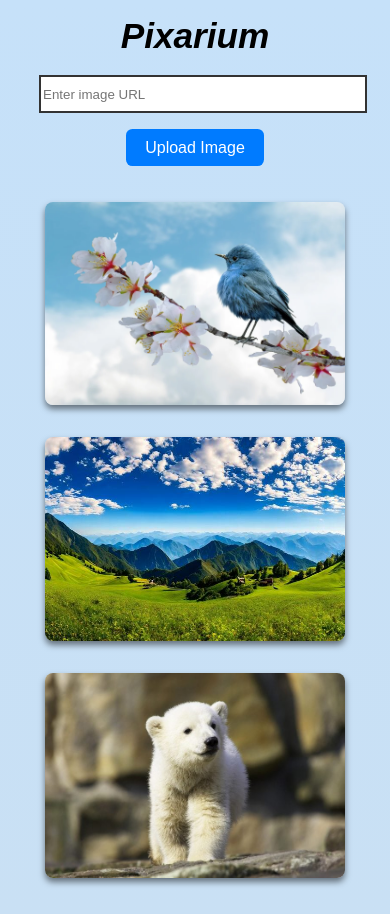
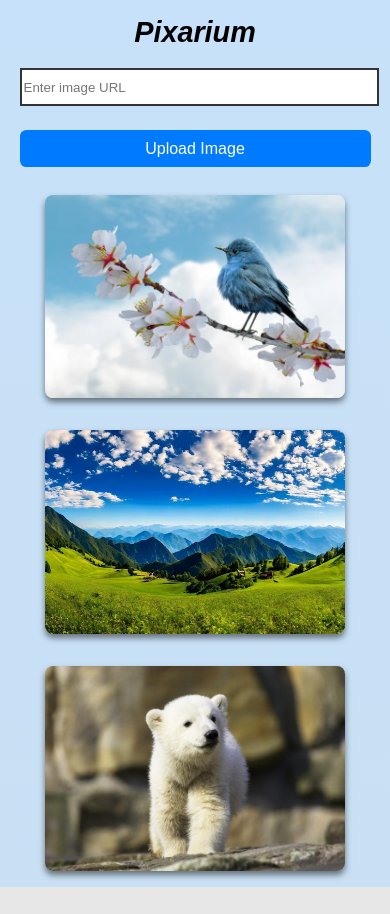
Before and after one commit to Jiteshiyu/Image-gallery-app, a React (Vite) app: page / in a window 390 px wide. After the commit the page ends 887 px from the top, so only its background shows below. Built offline with nearby package versions, Linux system fonts and the light colour scheme.

Commit message:
Update App.css

```diff
--- a/src/App.css
+++ b/src/App.css
@@ -1,3 +1,4 @@
+/* Body Styles */
 body {
   margin: 0;
   min-height: 100vh;
@@ -28,7 +29,6 @@
   gap: 2rem;
   grid-template-columns: repeat(auto-fit, minmax(250px, 300px));
   justify-content: center;
-  margin-bottom: 1.3rem;
 }
 
 /* Image Item Styles */
@@ -53,13 +53,6 @@
   outline: none;
 }
 
-/* Responsive Styles */
-@media (max-width: 768px) {
-  .searchbox {
-    margin-right: 0;
-  }
-
-
 /* Submit Btn Styles */
 .submit-btn {
   color: #fff;
@@ -78,3 +71,26 @@
   background-color: #0056b3;
   transform: scale(1.01);
 }
+
+/* Responsive Styles */
+@media (max-width: 768px) {
+  .app {
+    padding: 1rem;
+    width: 90vw;
+  }
+
+  .app-heading {
+    font-size: 1.8rem;
+  }
+
+  .searchbox {
+    width: 100%;
+    margin-right: 0;
+    margin-bottom: 1rem;
+  }
+
+  .submit-btn {
+    width: 100%;
+    margin: 0.5rem 0;
+  }
+}
```
